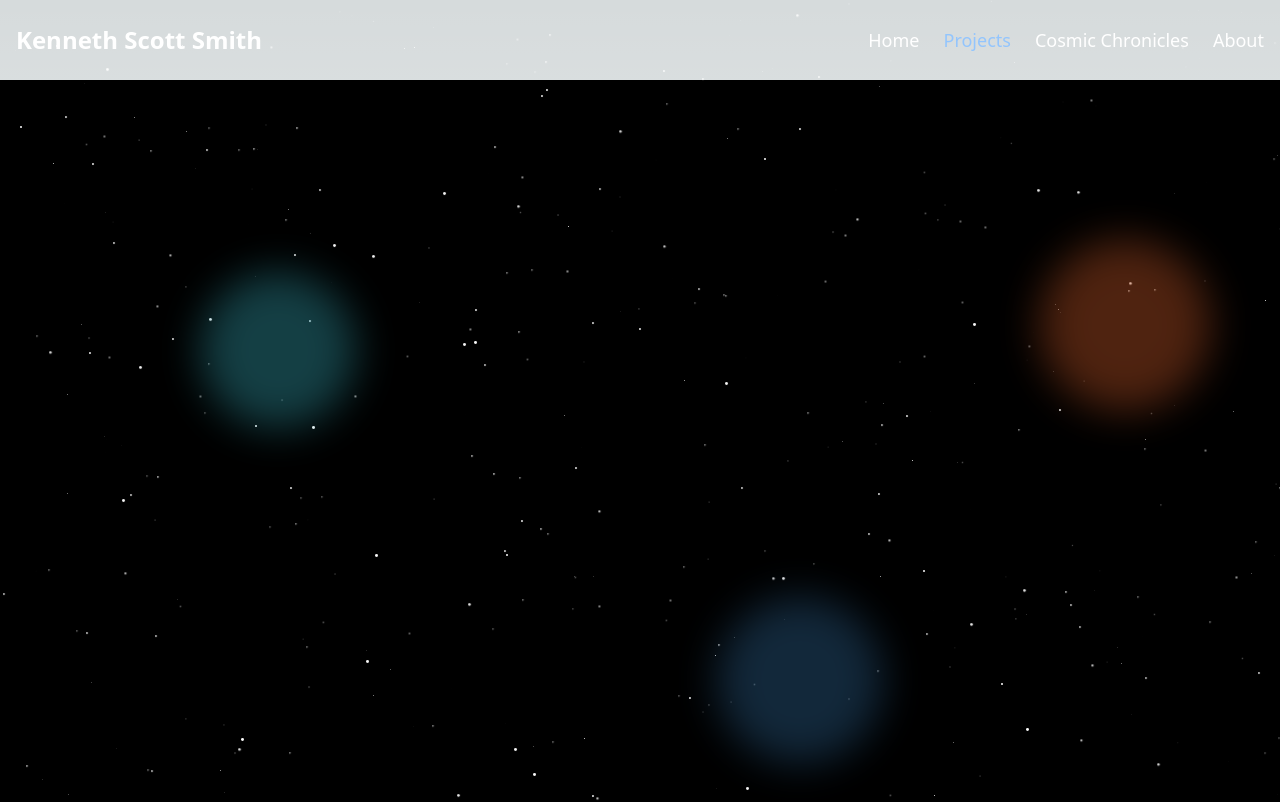
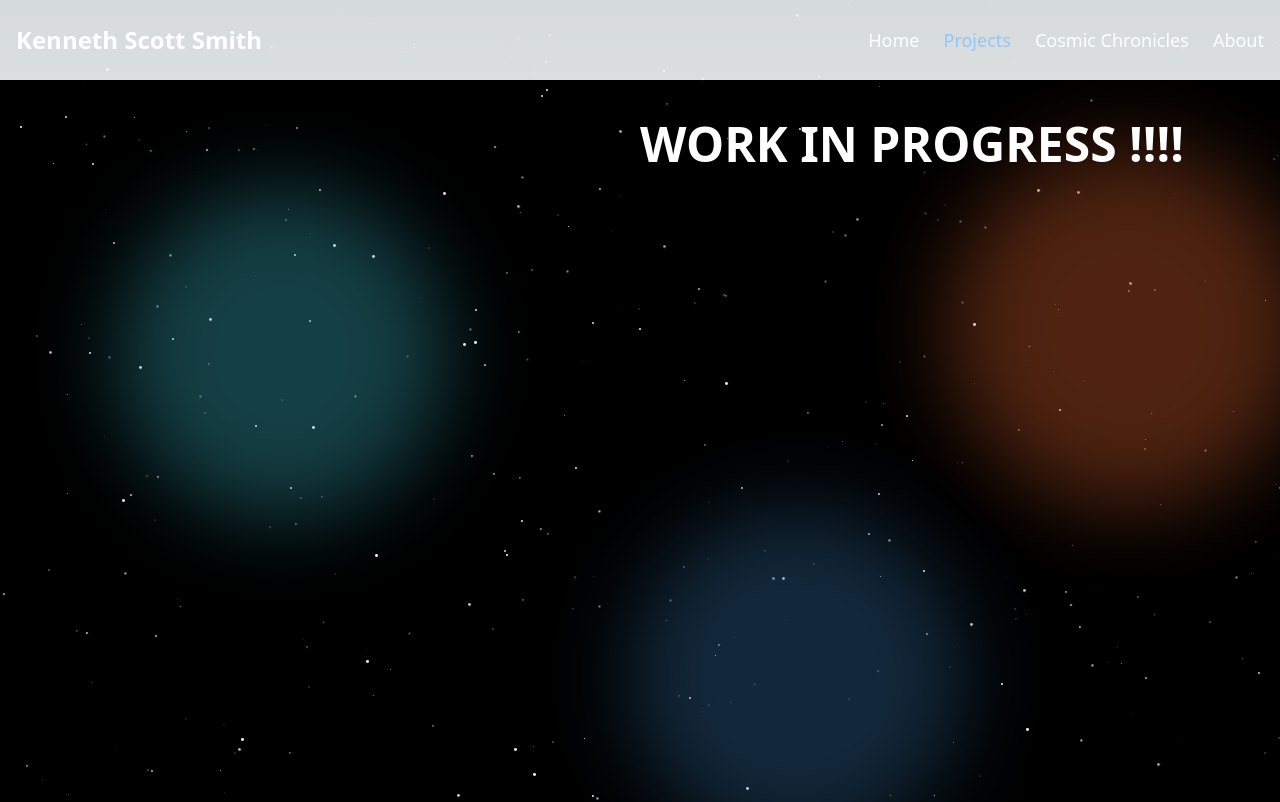
Before and after one commit to ksmit323/ksmit323.github.io, a Next.js app: page /projects in a window 1280 px wide. Shown: the top 802 px of the page. Built offline with nearby package versions, Linux system fonts and the light colour scheme.

Commit message:
update nebula cloud

```diff
--- a/src/app/projects/page.tsx
+++ b/src/app/projects/page.tsx
@@ -1,4 +1,133 @@
 'use client';
+
+// import React, { useState, useEffect, useMemo } from 'react';
+// import { motion, AnimatePresence } from 'framer-motion';
+// import StarField from '@/components/StarField';
+
+
+// interface NebulaProps {
+//   color: string;
+//   size: number;
+//   x: number;
+//   y: number;
+// }
+
+// const Nebula: React.FC<NebulaProps> = ({ color, size, x, y }) => {
+//   const [isHovered, setIsHovered] = useState(false);
+
+//   return (
+//     <motion.div
+//       className={`absolute rounded-full ${isHovered ? 'blur-3xl' : 'blur-2xl'}`}
+//       style={{
+//         backgroundColor: color,
+//         width: size,
+//         height: size,
+//         left: x,
+//         top: y,
+//       }}
+//       animate={{
+//         scale: isHovered ? [1, 1.1, 1] : [.6, .5, .6],
+//         opacity: [0.3, 0.4, 0.3],
+//       }}
+//       transition={{
+//         duration: 8,
+//         repeat: Infinity,
+//         repeatType: 'reverse',
+//         ease: 'circInOut',
+//       }}
+//       onMouseEnter={() => setIsHovered(true)}
+//       onMouseLeave={() => setIsHovered(false)}
+//     />
+//   );
+// };
+
+
+// const CosmicProjectsPage = () => {
+//   const [windowSize, setWindowSize] = useState({ width: 0, height: 0 });
+
+//   useEffect(() => {
+//     const handleResize = () => {
+//       setWindowSize({ width: window.innerWidth, height: window.innerHeight });
+//     };
+
+//     handleResize();
+//     window.addEventListener('resize', handleResize);
+//     return () => window.removeEventListener('resize', handleResize);
+//   }, []);
+
+//   const nebulae = [
+//     {
+//       color: 'rgba(60, 185, 200, 0.9)',
+//       size: 300,
+//       position: { x: 0.1, y: 0.15 },
+//     },
+//     {
+//       color: 'rgba(230, 103, 47, 0.9)',
+//       size: 330,
+//       position: { x: 0.75, y: .1 },
+//     },
+//     {
+//       color: 'rgba(55, 118, 171, 0.9)',
+//       size: 320,
+//       position: { x: 0.5, y: 0.55 },
+//     },
+//   ];
+
+//   return (
+//     <div className="relative w-full h-screen bg-black overflow-hidden">
+//       <div className="absolute inset-0 bg-gradient-to-b to-black opacity-30" />
+//       <StarField />
+
+//       <motion.h1
+//         className="absolute top-10 left-1/2 transform -translate-x-1/2 text-white text-5xl font-bold text-center z-10"
+//         initial={{ y: -50, opacity: 0 }}
+//         animate={{ y: 0, opacity: 1 }}
+//         transition={{ duration: 1, delay: 0.5 }}
+//       >
+//       </motion.h1>
+
+//       {nebulae.map((nebula, index) => (
+//         <Nebula
+//           key={index}
+//           color={nebula.color}
+//           size={nebula.size}
+//           x={windowSize.width * nebula.position.x}
+//           y={windowSize.height * nebula.position.y}
+//         />
+//       ))}
+//     </div>
+//   );
+// };
+
+// export default CosmicProjectsPage;
+
+
+// ------------------------------------------------------------------------------------------------------------------------------------------------------------------------------
+
+{/* <motion.span
+className="ml-1 flex-shrink-0"
+initial={{ rotate: 0 }}
+animate={{ rotate: 360 }}
+transition={{ duration: 2, repeat: Infinity, ease: "linear" }}
+>
+✦
+</motion.span>
+
+ */}
+
+// interface ProjectStarsProps {
+//   name: string;
+//   color: string;
+//   projects: {
+//     name: string;
+//     github: string;
+//     description: string;
+//   }[];
+//   position: {
+//     x: number;
+//     y: number;
+//   };
+// }
 
 import React, { useState, useEffect, useMemo } from 'react';
 import { motion, AnimatePresence } from 'framer-motion';
@@ -23,23 +152,59 @@ interface NebulaProps {
   size: number;
   x: number;
   y: number;
+  projects: ProjectStarsProps['projects'];
 }
 
-const Nebula: React.FC<NebulaProps> = ({ color, size, x, y }) => {
+const Star: React.FC<{ x: number; y: number }> = ({ x, y }) => {
+  const randomDelay = Math.random() * 5;
+  const randomDuration = 3 + Math.random() * 2;
+
+  return (
+    <motion.span
+      className="absolute text-white text-opacity-80"
+      style={{ left: `${x}px`, top: `${y}px`, fontSize: '10px' }}
+      initial={{ scale: 0.5, opacity: 0.5 }}
+      animate={{
+        scale: [0.5, 1, 0.5],
+        opacity: [0.5, 1, 0.5],
+        rotate: 360,
+      }}
+      transition={{
+        duration: randomDuration,
+        repeat: Infinity,
+        delay: randomDelay,
+        ease: "easeInOut",
+      }}
+    >
+      ✦
+    </motion.span>
+  );
+};
+
+const Nebula: React.FC<NebulaProps> = ({ color, size, x, y, projects }) => {
   const [isHovered, setIsHovered] = useState(false);
+
+  const stars = useMemo(() => {
+    return projects.map((project, index) => ({
+      x: Math.random() * size,
+      y: Math.random() * size,
+    }));
+  }, [projects, size]);
 
   return (
     <motion.div
-      className={`absolute rounded-full ${isHovered ? 'blur-3xl' : 'blur-2xl'}`}
+      className={`absolute rounded-full ${isHovered ? 'blur-3xl' : 'blur-2xl'} overflow-visible`}
       style={{
         backgroundColor: color,
         width: size,
         height: size,
         left: x,
         top: y,
+        position: 'absolute',
       }}
       animate={{
-        scale: isHovered ? [1, 1.1, 1] : [.6, .5, .6],
+        // scale: isHovered ? [1, 1.1, 1] : [0.6, 0.5, 0.6],
+        scale: [1, 1.1, 1],
         opacity: [0.3, 0.4, 0.3],
       }}
       transition={{
@@ -50,10 +215,13 @@ const Nebula: React.FC<NebulaProps> = ({ color, size, x, y }) => {
       }}
       onMouseEnter={() => setIsHovered(true)}
       onMouseLeave={() => setIsHovered(false)}
-    />
+    >
+      {stars.map((star, index) => (
+        <Star key={index} x={star.x} y={star.y} />
+      ))}
+    </motion.div>
   );
 };
-
 
 const CosmicProjectsPage = () => {
   const [windowSize, setWindowSize] = useState({ width: 0, height: 0 });
@@ -68,20 +236,32 @@ const CosmicProjectsPage = () => {
     return () => window.removeEventListener('resize', handleResize);
   }, []);
 
-  const nebulae = [
+  const nebulae: ProjectStarsProps[] = [
     {
+      name: "JavaScript",
       color: 'rgba(60, 185, 200, 0.9)',
-      size: 300,
+      projects: [
+        { name: "Project 1", github: "https://github.com/user/project1", description: "A cool JS project" },
+        { name: "Project 2", github: "https://github.com/user/project2", description: "Another awesome JS project" },
+      ],
       position: { x: 0.1, y: 0.15 },
     },
     {
+      name: "Python",
       color: 'rgba(230, 103, 47, 0.9)',
-      size: 330,
-      position: { x: 0.75, y: .1 },
+      projects: [
+        { name: "Project 3", github: "https://github.com/user/project3", description: "A neat Python project" },
+        { name: "Project 4", github: "https://github.com/user/project4", description: "An amazing Python project" },
+      ],
+      position: { x: 0.75, y: 0.1 },
     },
     {
+      name: "TypeScript",
       color: 'rgba(55, 118, 171, 0.9)',
-      size: 320,
+      projects: [
+        { name: "Project 5", github: "https://github.com/user/project5", description: "A fantastic TS project" },
+        { name: "Project 6", github: "https://github.com/user/project6", description: "An incredible TS project" },
+      ],
       position: { x: 0.5, y: 0.55 },
     },
   ];
@@ -97,15 +277,17 @@ const CosmicProjectsPage = () => {
         animate={{ y: 0, opacity: 1 }}
         transition={{ duration: 1, delay: 0.5 }}
       >
+        WORK IN PROGRESS !!!!
       </motion.h1>
 
       {nebulae.map((nebula, index) => (
         <Nebula
           key={index}
           color={nebula.color}
-          size={nebula.size}
+          size={300 + Math.random() * 50}
           x={windowSize.width * nebula.position.x}
           y={windowSize.height * nebula.position.y}
+          projects={nebula.projects}
         />
       ))}
     </div>
@@ -113,6 +295,3 @@ const CosmicProjectsPage = () => {
 };
 
 export default CosmicProjectsPage;
-
-
-// ------------------------------------------------------------------------------------------------------------------------------------------------------------------------------
```
